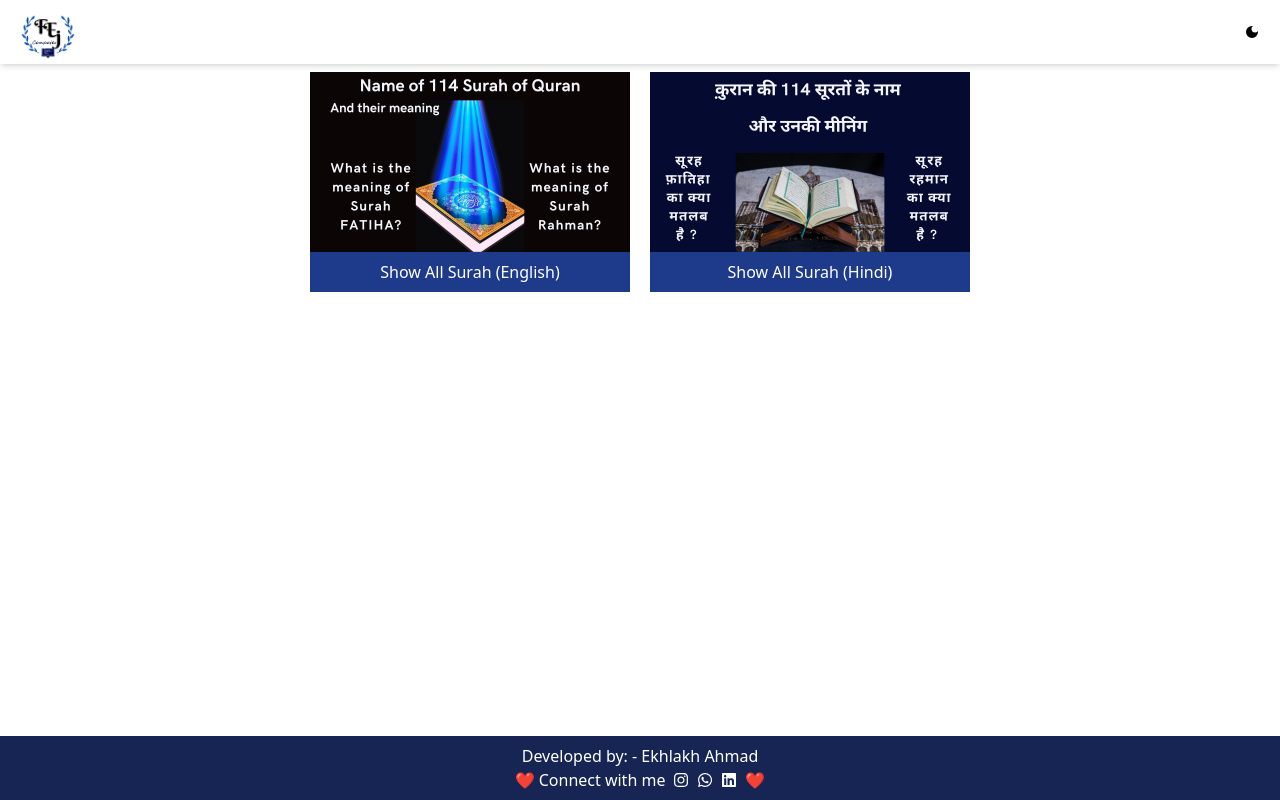
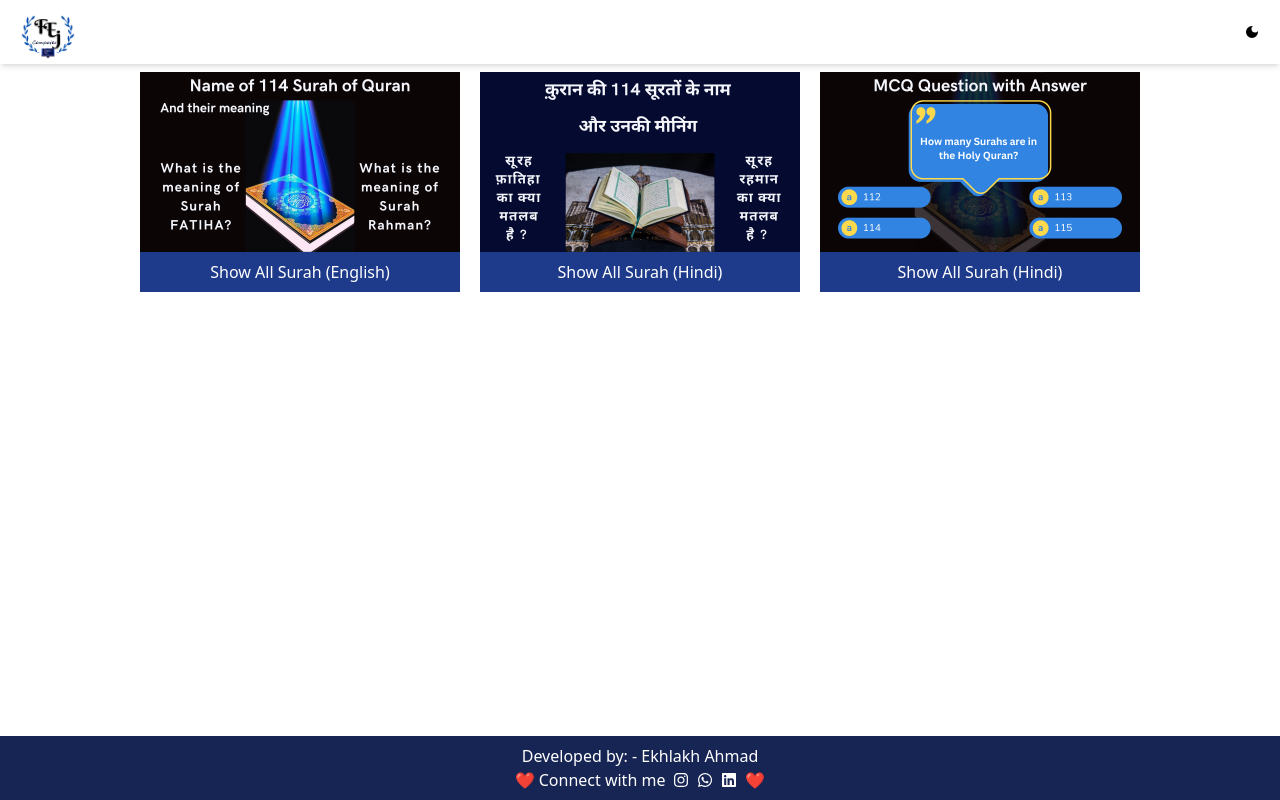
Before and after one commit to ekhlakhahmad/Fej-Islamic, a React (Vite) app: page / in a window 1280 px wide. Built offline with nearby package versions, Linux system fonts and the light colour scheme.

Commit message:
add one more option

```diff
--- a/src/pages/Home.jsx
+++ b/src/pages/Home.jsx
@@ -1,6 +1,7 @@
 import React from "react";
 import banner from "../assets/banner.png";
 import banner2 from "../assets/banner2.png";
+import mcq from "../assets/MCQ.png";
 import { Link } from "react-router-dom";
 
 const Home = () => {
@@ -27,6 +28,16 @@ const Home = () => {
 						</h3>
 					</div>
 				</Link>
+				<Link
+					to="/surahDataPage"
+					className="md:w-[25%] w-[95%] flex justify-center items-center cursor-pointer">
+					<div>
+						<img className="w-full h-full" src={mcq} alt="" />
+						<h3 className=" w-full text-center p-2 bg-blue-900 text-white">
+							Show All Surah (Hindi)
+						</h3>
+					</div>
+				</Link>
 			</div>
 		</div>
 	);
--- /dev/null
+++ b/src/pages/McqQuesPage.jsx
@@ -0,0 +1,11 @@
+import React from 'react'
+
+const McqQuesPage = () => {
+  return (
+    <div>
+
+    </div>
+  )
+}
+
+export default McqQuesPage
```
Also changed, not shown: src/assets/MCQ.png (added).
